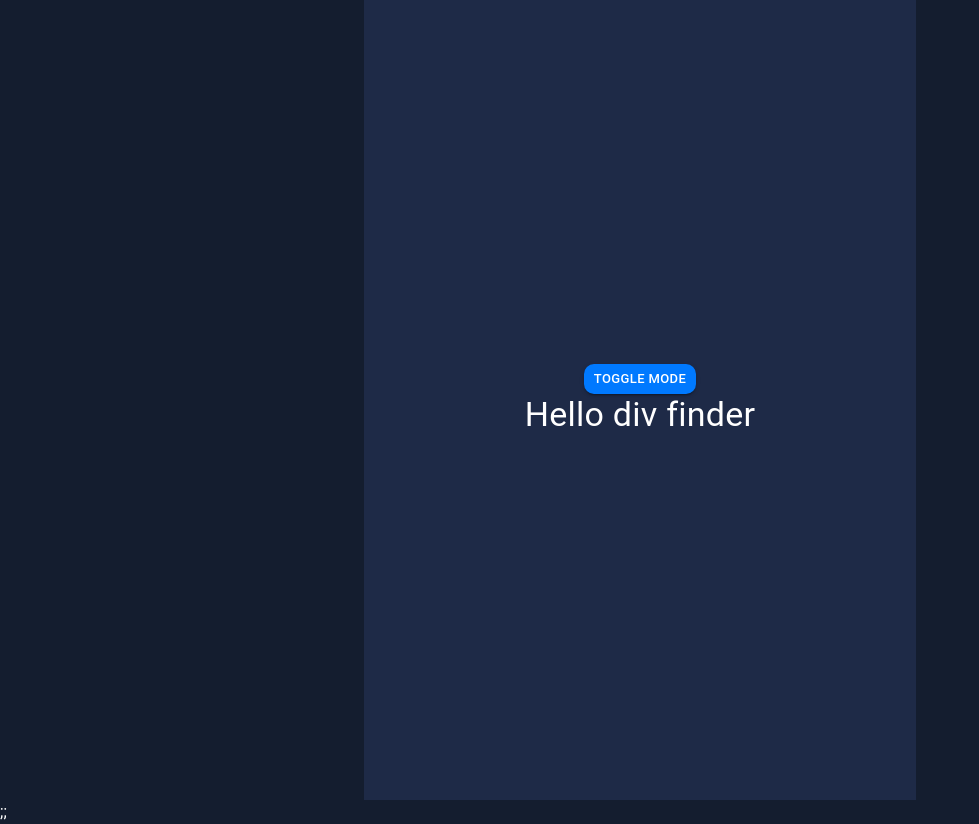
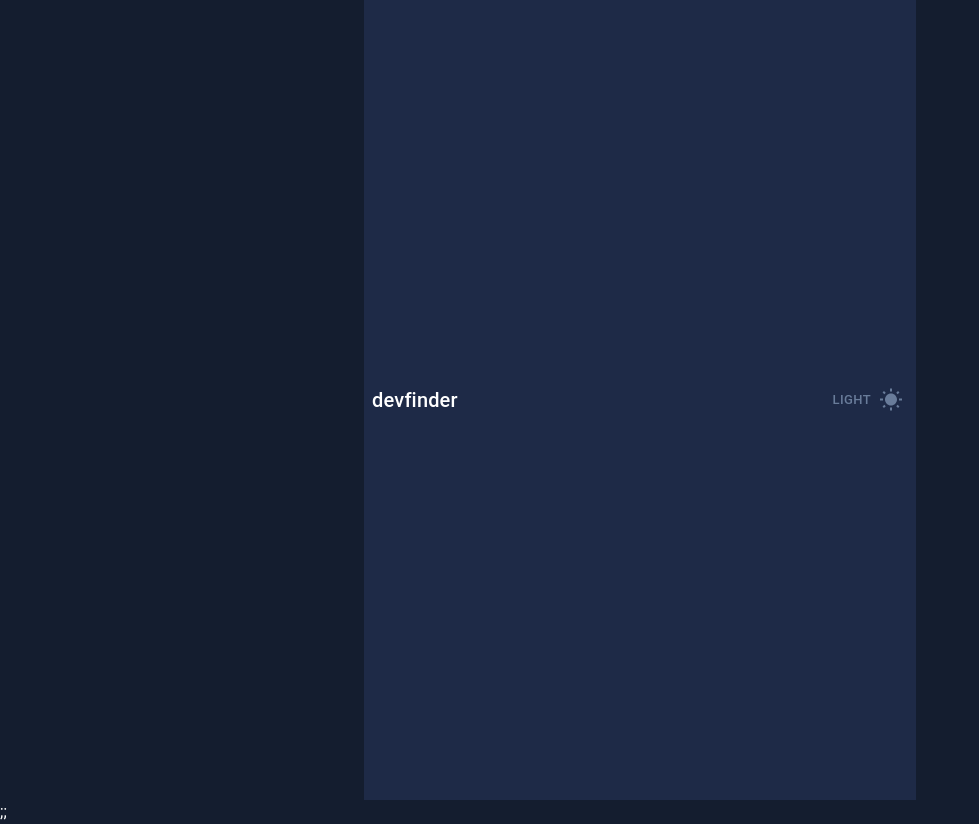
Before and after one commit to moayed-mustafa/github-users, a React (Create React App) app: page / in a window 1280 px wide. Shown: the whole page, without its empty margins (0-979 px from the left). Built offline with nearby package versions, Linux system fonts and the light colour scheme.

Commit message:
created the header-bar

```diff
--- a/package.json
+++ b/package.json
@@ -5,6 +5,7 @@
   "dependencies": {
     "@emotion/react": "^11.9.0",
     "@emotion/styled": "^11.8.1",
+    "@mui/icons-material": "^5.6.2",
     "@mui/material": "^5.6.1",
     "@testing-library/jest-dom": "^5.16.4",
     "@testing-library/react": "^13.0.1",
--- a/src/App.tsx
+++ b/src/App.tsx
@@ -1,31 +1,22 @@
 import Layout from "./layout/main-layout.tsx";
-import { Button, Grid, Typography } from '@mui/material';
 import { useContext } from "react";
 import _ThemeProvider, { ThemeContext } from "./context/theme-context.tsx";
 import { ThemeProvider } from '@mui/material/styles';
 import { buildTheme } from "./theme/theme.ts";
-import { styled } from '@mui/material/styles';
-import { Colors } from "./theme/colors.ts";
+import Header from "./components/header.tsx";
 
 
 function App() {
-  const { toggleMode } = useContext(ThemeContext);
   const { mode } = useContext(ThemeContext);
   const theme = buildTheme(mode);
   return (
     <ThemeProvider theme={theme}>
       <Layout>
-        <CustomButton size='small' variant="contained" onClick={() => toggleMode()}> toggle mode</CustomButton>
-        <Typography variant="h4" >Hello div finder</Typography>
+        <Header></Header>
       </Layout>
     </ThemeProvider>
   );
 }
 
-const CustomButton = styled(Button)({
-  borderRadius: "10px",
-  '&:hover': {
-    backgroundColor: Colors.light.hoverBlue(),
-  },
-})
+
 export default App;
--- /dev/null
+++ b/src/components/header.tsx
@@ -0,0 +1,42 @@
+import React, { useContext } from "react"
+import Box from '@mui/material/Box';
+import { Button, styled, Typography } from "@mui/material";
+import { Colors } from "../theme/colors.ts"
+import { ThemeContext } from "../context/theme-context.tsx";
+import NightlightRoundIcon from '@mui/icons-material/NightlightRound';
+import WbSunnyIcon from '@mui/icons-material/WbSunny';
+
+// todo: Change the primary and secondary colors, beacause buttons/icons
+// ?are messed up right now, also make a strings file
+
+const Header = () => {
+  const { toggleMode, mode } = useContext(ThemeContext);
+
+  return (
+    <Box sx={{
+      width: "100%",
+      display: "flex",
+      justifyContent: "space-between",
+      padding: "8px",
+      boxSizing: "border-box"
+    }}>
+      <Typography variant="h6" >devfinder</Typography>
+      <CustomButton color="secondary" size='small' variant="text" onClick={() => toggleMode()}>
+        {mode === "dark" ? "light" : "dark"}{
+          mode === "dark" ?
+            <WbSunnyIcon color="secondary" sx={{ marginLeft: "8px" }} ></WbSunnyIcon> :
+            <NightlightRoundIcon color="secondary" sx={{ marginLeft: "8px" }} ></NightlightRoundIcon>
+        }
+      </CustomButton>
+    </Box>
+  )
+}
+
+const CustomButton = styled(Button)({
+  borderRadius: "10px",
+  '&:hover': {
+    backgroundColor: Colors.light.hoverBlue(),
+  },
+});
+
+export default Header;
--- /dev/null
+++ b/src/models/children.ts
@@ -0,0 +1,3 @@
+export interface IChildren {
+  children: JSX.Element
+}
```
Also changed, not shown: src/layout/main-layout.tsx (+2 -5 lines), 1 other file (tests, documents, lock files or other folders).
